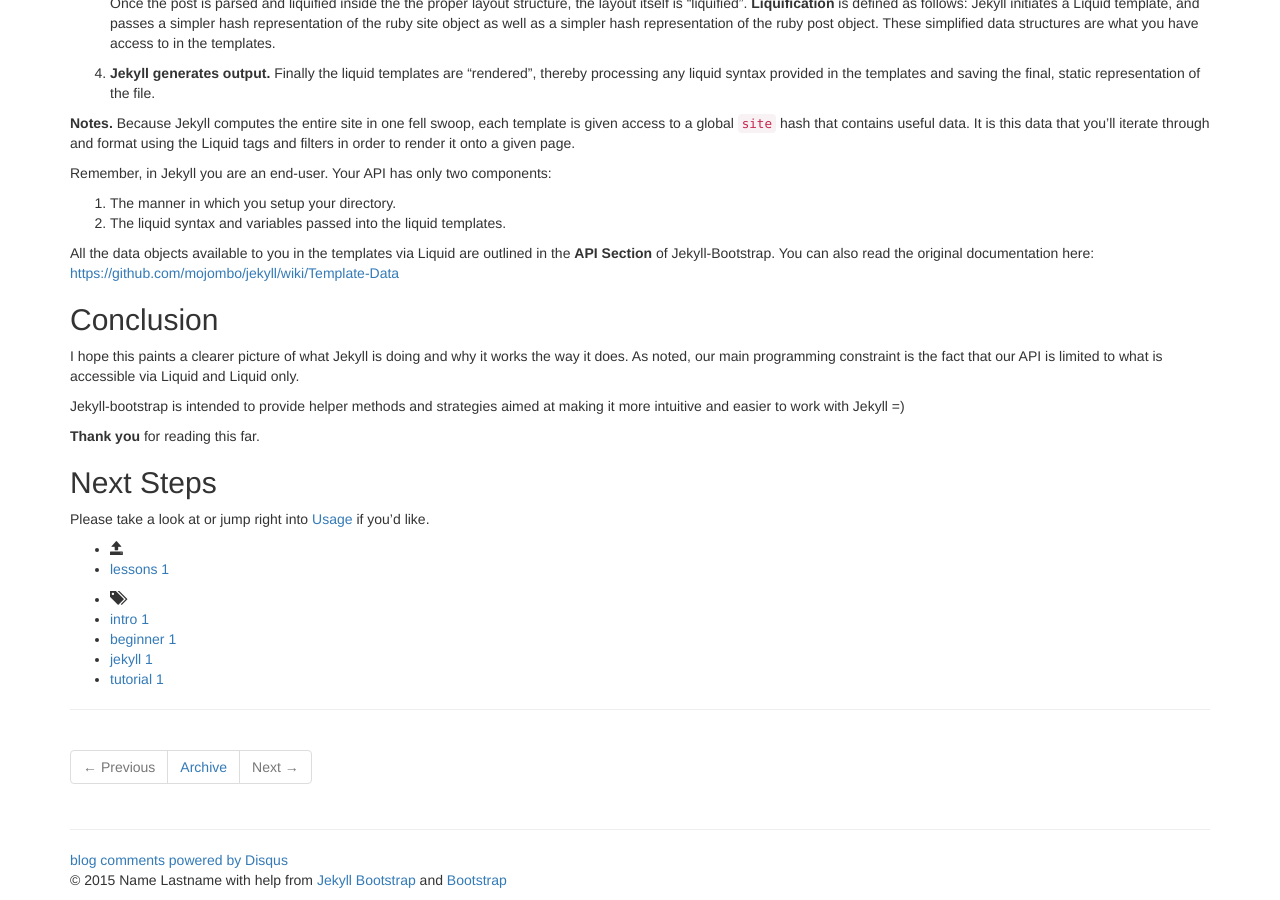
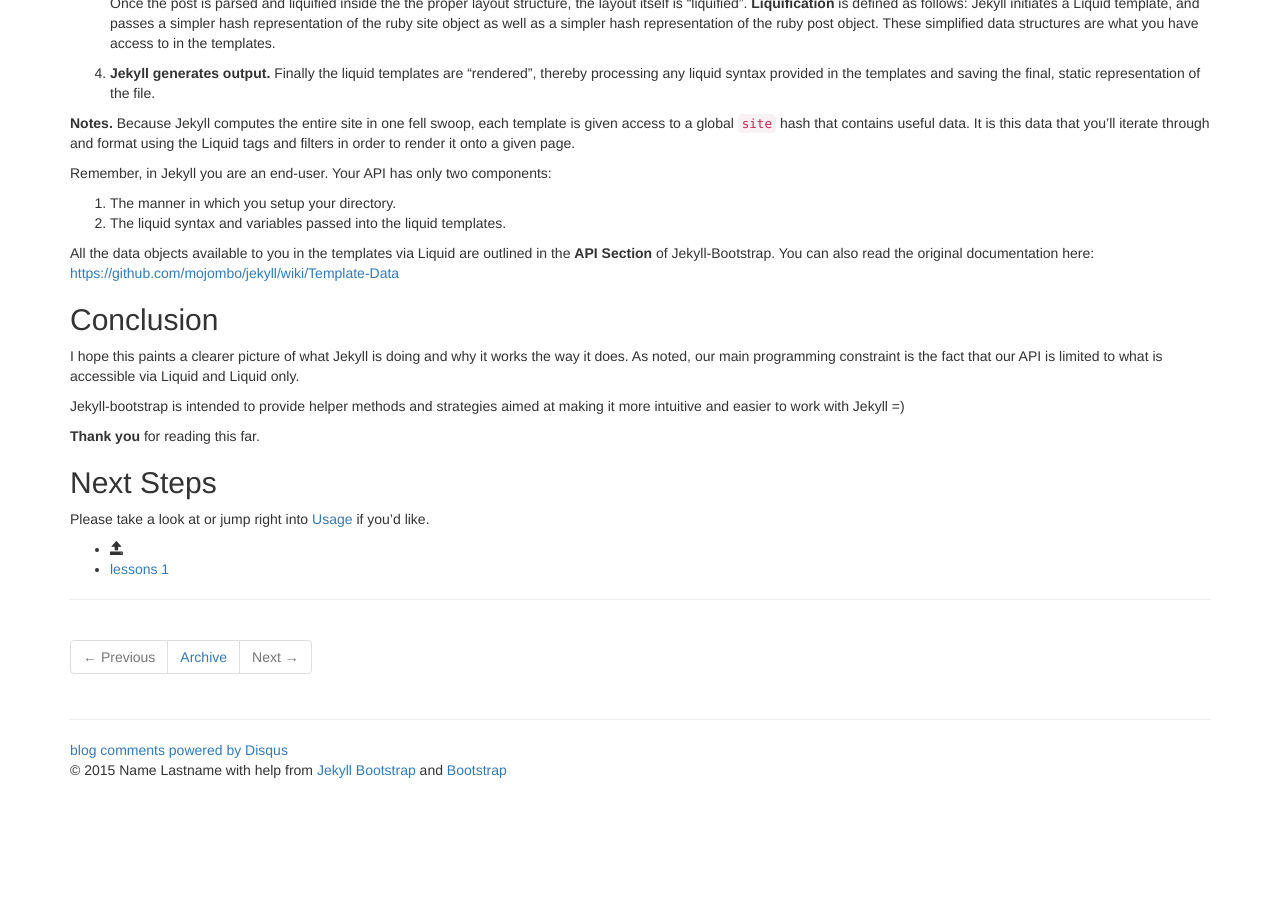
Before and after one commit to kutchoiwjun92/kutchoiwjun92.github.com, a Jekyll site: the page built from _posts/core-samples/2011-12-29-jekyll-introduction.md, in a window 1280 px wide and 900 px high, scrolled down 5315 px. Built offline with Jekyll 4.4.1, drawn with Linux system fonts in a browser that asks for light colours; nearby versions of some CDN libraries; library files that are not in the unit come from our copies; comment, search, counter and statistics services are not loaded; after the commit the page ends 6105 px from its top, so only the background shows below that.

Commit message:
Update 2011-12-29-jekyll-introduction.md

```diff
--- a/_posts/core-samples/2011-12-29-jekyll-introduction.md
+++ b/_posts/core-samples/2011-12-29-jekyll-introduction.md
@@ -2,7 +2,7 @@
 layout: post
 category : lessons
 tagline: "Supporting tagline"
-tags : [intro, beginner, jekyll, tutorial]
+
 ---
 {% include JB/setup %}
 
```
